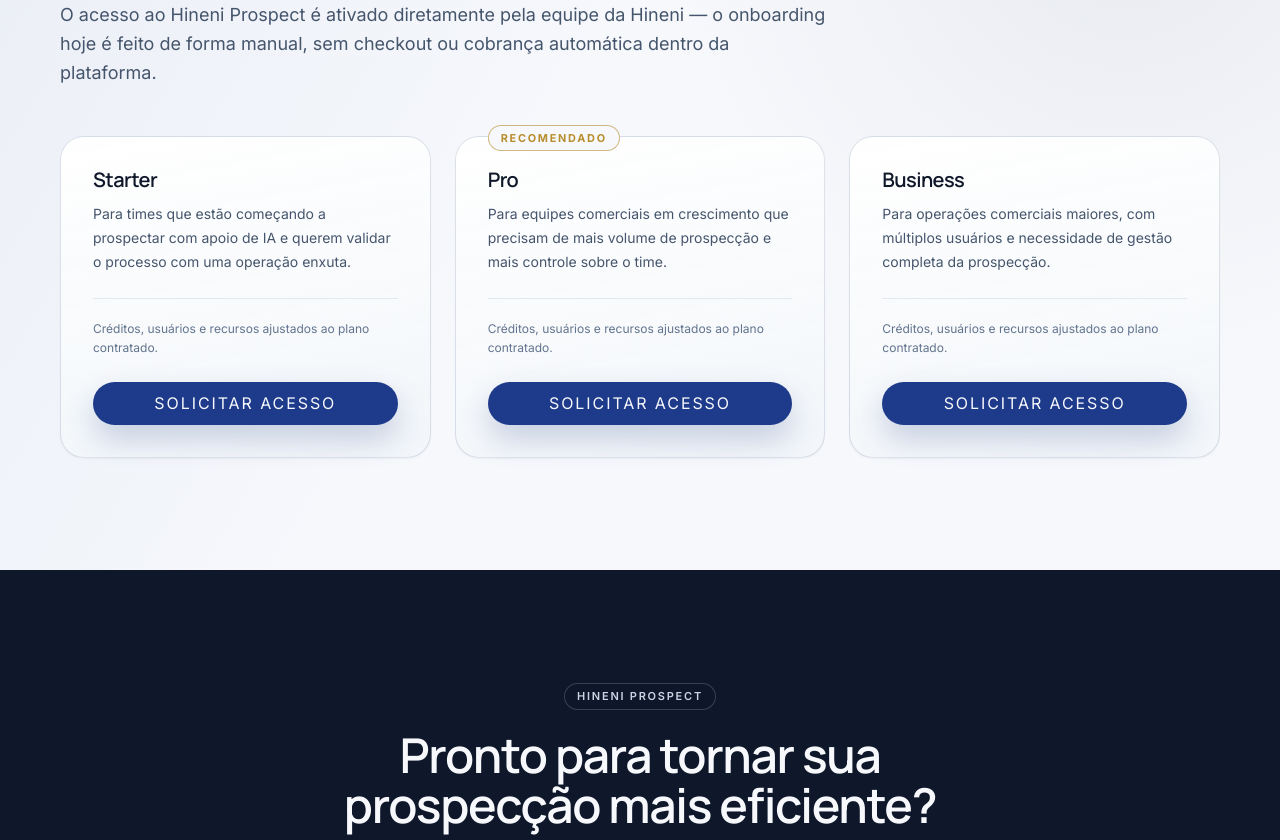
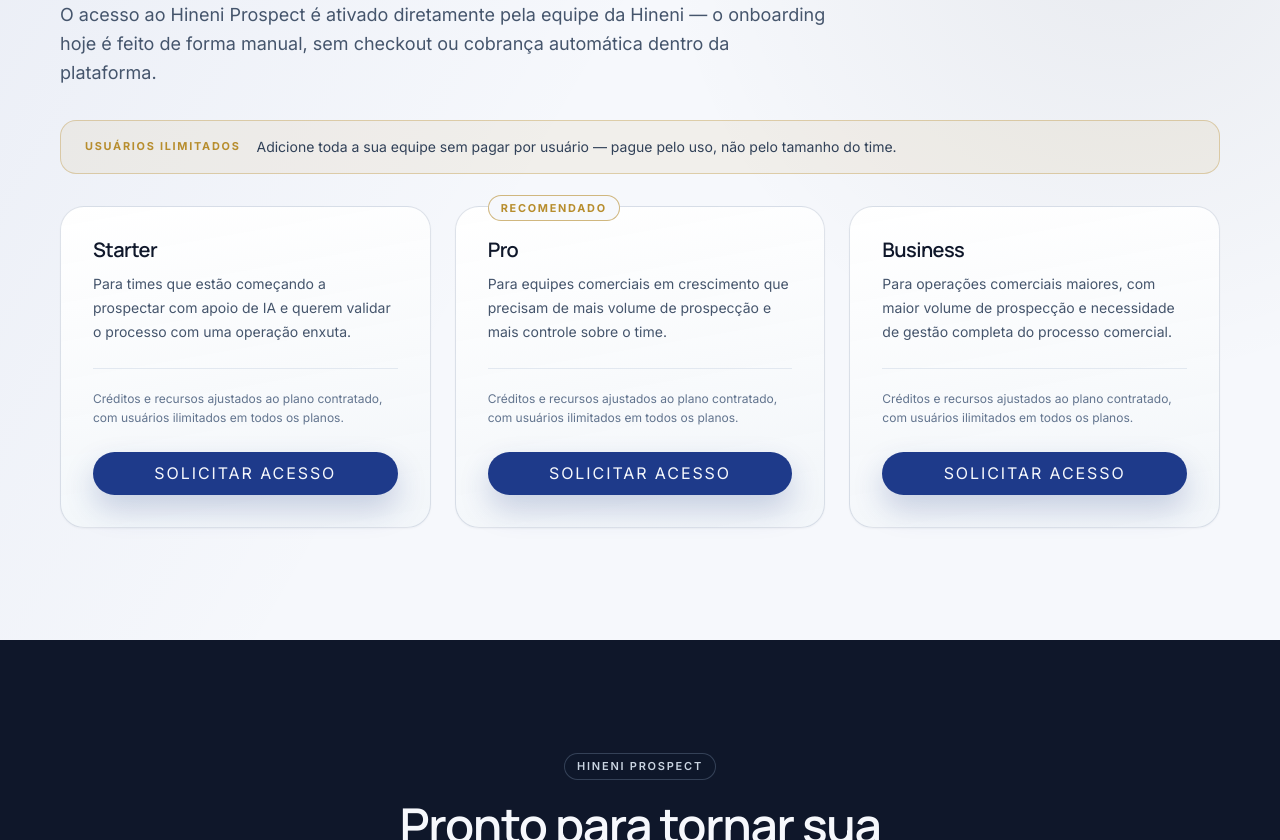
Before and after one commit to Agencia-Hineni/hineni-website, a Next.js app: page /prospect in a window 1280 px wide. Shown: the part 4480-5320 px from the top of the page. Built offline with nearby package versions, Linux system fonts and the light colour scheme; no server answers.

Commit message:
feat: enhance Hineni Prospect page with unlimited users feature and updated plan descriptions

```diff
--- a/app/page.tsx
+++ b/app/page.tsx
@@ -275,6 +275,9 @@
               description="Uma plataforma desenvolvida para ajudar equipes comerciais a encontrar empresas, organizar oportunidades e acelerar o processo de prospecção."
               className="mb-0"
             />
+            <p className="mt-4 text-sm font-semibold text-gold-accent">
+              Usuários ilimitados. Pague pelo uso, não pelo tamanho da sua equipe.
+            </p>
             <div className="mt-8">
               <LinkButton href="/prospect">Conhecer o Hineni Prospect</LinkButton>
             </div>
--- a/app/prospect/page.tsx
+++ b/app/prospect/page.tsx
@@ -70,7 +70,7 @@
   "Controle de acesso por função",
   "Validação no backend",
   "Isolamento de dados entre organizações",
-  "Controle de limites por plano",
+  "Controle de créditos e recursos por plano",
   "Backup automático",
   "Ambiente de produção",
   "Logs e gerenciamento do servidor",
@@ -92,7 +92,7 @@
   {
     name: "Business",
     description:
-      "Para operações comerciais maiores, com múltiplos usuários e necessidade de gestão completa da prospecção.",
+      "Para operações comerciais maiores, com maior volume de prospecção e necessidade de gestão completa do processo comercial.",
     featured: false,
   },
 ];
@@ -255,7 +255,17 @@
             title="Planos pensados para o tamanho da sua operação comercial."
             description="O acesso ao Hineni Prospect é ativado diretamente pela equipe da Hineni — o onboarding hoje é feito de forma manual, sem checkout ou cobrança automática dentro da plataforma."
           />
-          <div className="mt-12 grid gap-6 md:grid-cols-3">
+
+          <Reveal delay={0.06}>
+            <div className="mt-8 flex flex-wrap items-center gap-x-4 gap-y-2 rounded-2xl border border-gold-accent/35 bg-gold-accent/8 px-6 py-4">
+              <span className="text-eyebrow text-gold-accent">Usuários ilimitados</span>
+              <span className="text-sm text-slate-700">
+                Adicione toda a sua equipe sem pagar por usuário — pague pelo uso, não pelo tamanho do time.
+              </span>
+            </div>
+          </Reveal>
+
+          <div className="mt-8 grid gap-6 md:grid-cols-3">
             {plans.map((plan, index) => (
               <Reveal key={plan.name} delay={index * 0.08}>
                 <article
@@ -273,7 +283,7 @@
                   <p className="text-body-soft mt-3 flex-1 text-sm text-slate-600">{plan.description}</p>
 
                   <p className="mt-6 border-t border-slate-200 pt-5 text-xs leading-relaxed text-slate-500">
-                    Créditos, usuários e recursos ajustados ao plano contratado.
+                    Créditos e recursos ajustados ao plano contratado, com usuários ilimitados em todos os planos.
                   </p>
 
                   <LinkButton href="/contato" size="sm" className="mt-6 w-full justify-center">
```
